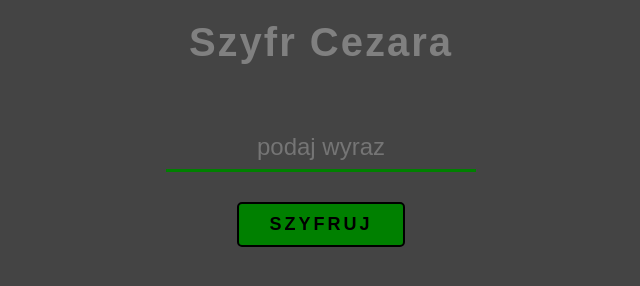
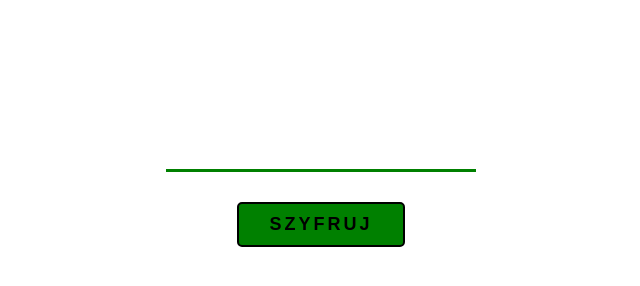
Before and after one commit to DominikLorenc/Caesar, a plain HTML site: page index.html in a window 1280 px wide. Shown: the whole page, without its empty margins (319-959 px from the left). Drawn offline with Linux system fonts and the light colour scheme.

Commit message:
fix litle bugs in style.css

```diff
--- a/style.css
+++ b/style.css
@@ -6,10 +6,10 @@
 
 html {
   font-family: Arial, Helvetica, sans-serif;
+  color: white;
 }
 
 body {
-  background-color: #444;
   display: flex;
   justify-content: center;
   flex-direction: column;
@@ -24,7 +24,6 @@ body {
 h1 {
   padding: 20px 0;
   margin-bottom: 40px;
-  color: gray;
   font-size: 40px;
   text-align: center;
   letter-spacing: 2px;
@@ -40,14 +39,18 @@ h1 {
 
 .input {
   text-align: center;
-  color: gray;
   padding: 8px 0;
   font-size: 24px;
+  color: white;
   background-color: transparent;
   border: none;
   border-bottom: 3px solid green;
   outline: none;
   transition: all 0.2s ease-in;
+}
+
+.input::placeholder {
+  color: white;
 }
 
 .input:focus {
@@ -66,6 +69,7 @@ h1 {
   cursor: pointer;
   letter-spacing: 3px;
   font-weight: bold;
+  outline: none;
 }
 
 .btn:hover {
```
Also changed, not shown: 6 other files.
